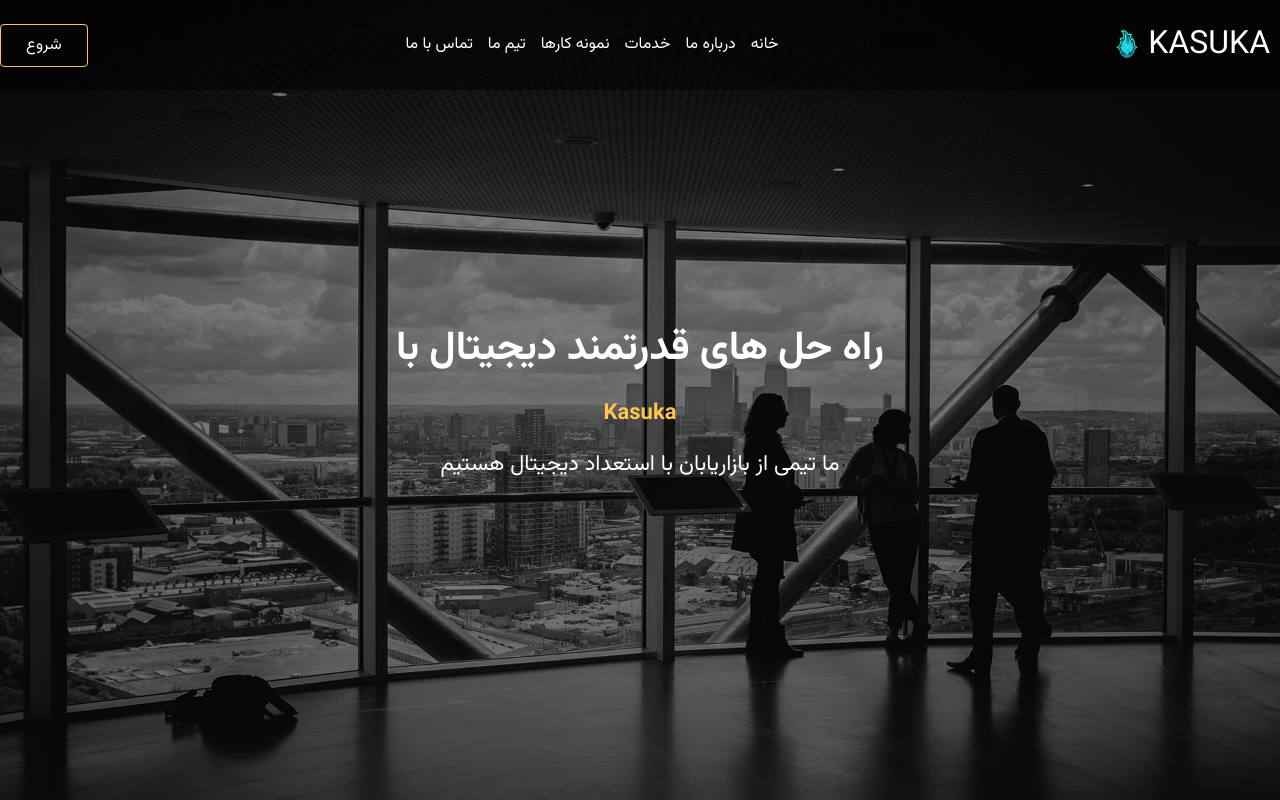
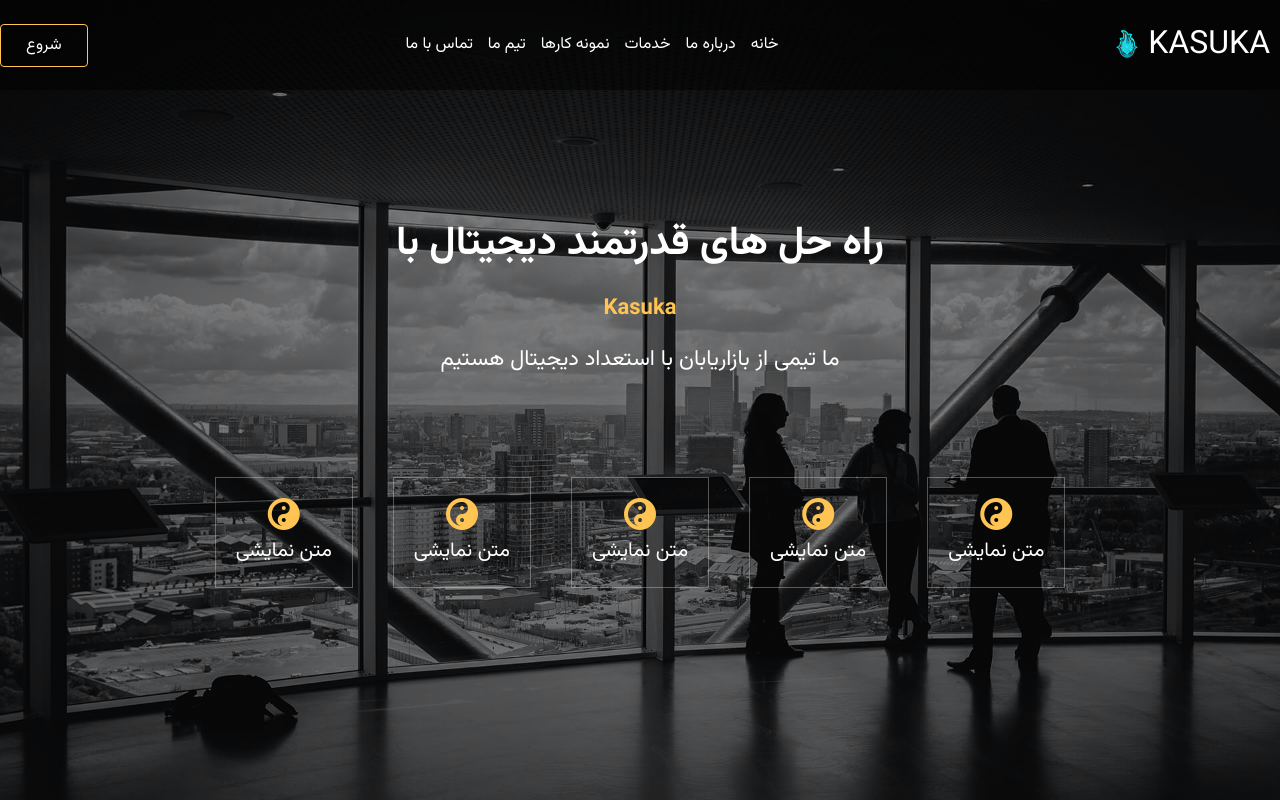
Before and after one commit to farjad12345/ProjectOne, a React (Create React App) app: page / in a window 1280 px wide. Shown: the top 800 px of the page. Built offline with nearby package versions, Linux system fonts and the light colour scheme.

Commit message:
Update HeroSection.jsx

```diff
--- a/src/component/HeroSection/HeroSection.jsx
+++ b/src/component/HeroSection/HeroSection.jsx
@@ -10,7 +10,7 @@
       </h1>
       <p>ما تیمی از بازاریابان با استعداد دیجیتال هستیم</p>
     </section>
-{/*     <div className="hero-bottom">
+     <div className="hero-bottom">
       <div className="hero-bottom-box">
         <i className="fas fa-yin-yang"></i>
         <p>متن نمایشی</p>
@@ -31,7 +31,7 @@
         <i className="fas fa-yin-yang"></i>
         <p>متن نمایشی</p>
       </div>
-    </div> */}
+    </div>
   </div>  )
 }
 
```
